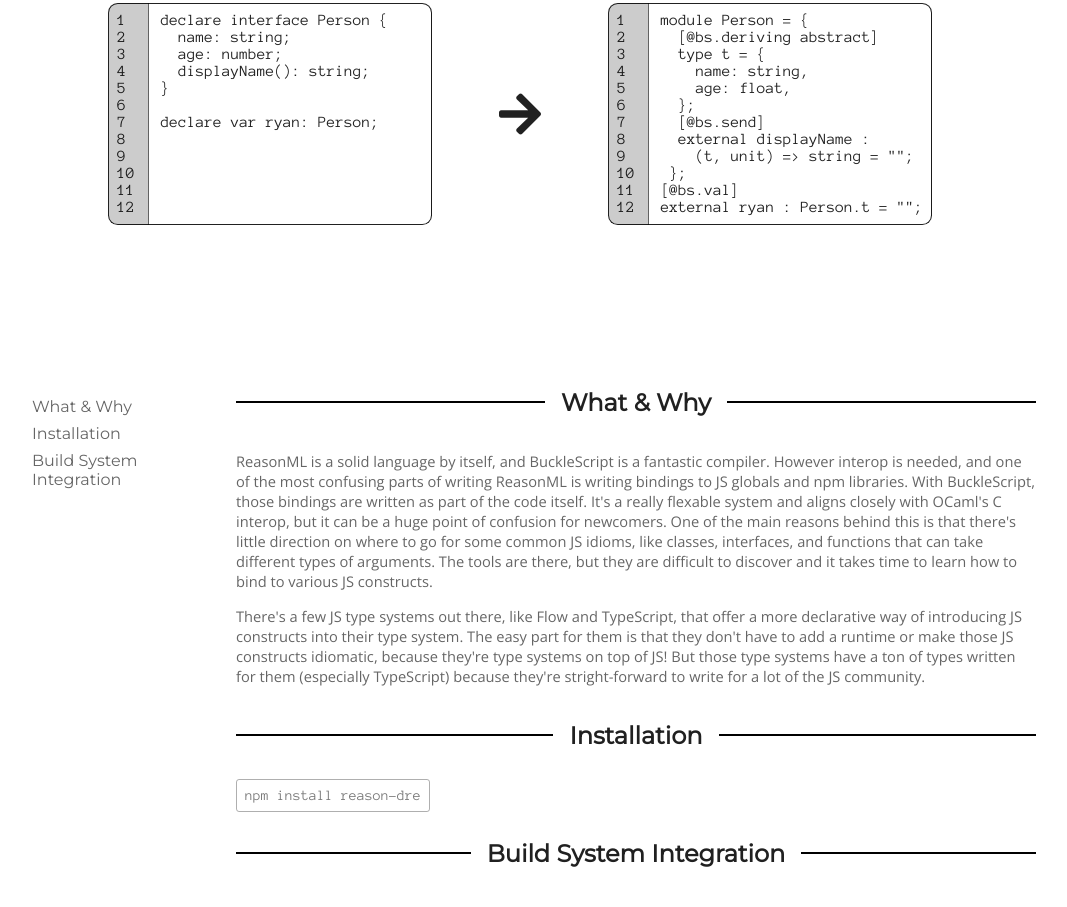
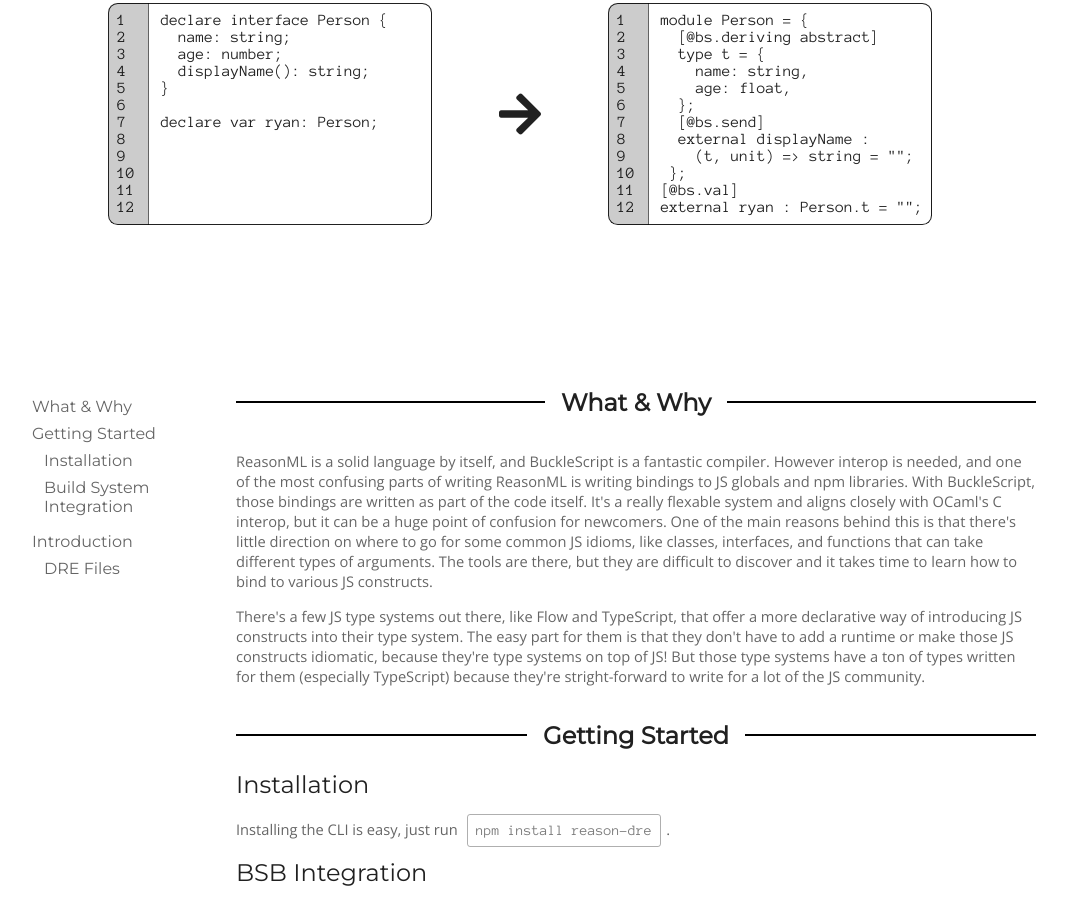
Before and after one commit to rrdelaney/reason-dre, a website: page docs/index.html in a window 1280 px wide. Shown: the part 432-1339 px from the top of the page, without its empty margins (120-1187 px from the left). Drawn offline with nearby package versions, Linux system fonts and the light colour scheme.

Commit message:
Subheadings look good now

```diff
--- a/docs/index.css
+++ b/docs/index.css
@@ -64,7 +64,8 @@
 }
 
 a,
-h1 {
+h1,
+h2 {
   font-family: Montserrat;
 }
 
@@ -255,6 +256,14 @@
   padding-bottom: 0.5rem;
 }
 
+main nav a.sublink {
+  margin-left: 1.5rem;
+}
+
+a.sublink + a.link {
+  margin-top: 0.5rem;
+}
+
 main section {
   flex: 1;
   max-width: 800px;
@@ -300,4 +309,14 @@
   border-radius: 3px;
   padding: 0.5rem;
   opacity: 0.87;
+  margin: 0 0.33rem;
 }
+
+main h2 {
+  font-weight: 400;
+  opacity: 0.87;
+}
+
+.section-heading + h2 {
+  margin-top: 0;
+}
--- a/docs/index.html
+++ b/docs/index.html
@@ -58,9 +58,12 @@
     </section>
     <main id="docs">
       <nav>
-        <a href="#what-and-why">What &amp; Why</a>
-        <a href="#installation">Installation</a>
-        <a href="#build-system-integration">Build System Integration</a>
+        <a href="#what-and-why" class="link">What &amp; Why</a>
+        <a href="#getting-started" class="link">Getting Started</a>
+        <a href="#installation" class="sublink">Installation</a>
+        <a href="#build-system-integration" class="sublink">Build System Integration</a>
+        <a href="#introduction" class="link">Introduction</a>
+        <a href="#dre-files" class="sublink">DRE Files</a>
       </nav>
       <section>
         <div class="section-heading">
@@ -87,17 +90,14 @@
         </p>
         <div class="section-heading">
           <hr>
-          <h1 id="installation">Installation</h1>
+          <h1 id="getting-started">Getting Started</h1>
           <hr>
         </div>
+        <h2 id="installation">Installation</h2>
         <p>
-          <code>npm install reason-dre</code>
+          Installing the CLI is easy, just run <code>npm install reason-dre</code>.
         </p>
-        <div class="section-heading">
-          <hr>
-          <h1 id="build-system-integration">Build System Integration</h1>
-          <hr>
-        </div>
+        <h2 id="build-system-integration">BSB Integration</h2>
         <p>
         </p>
       </section>
```
